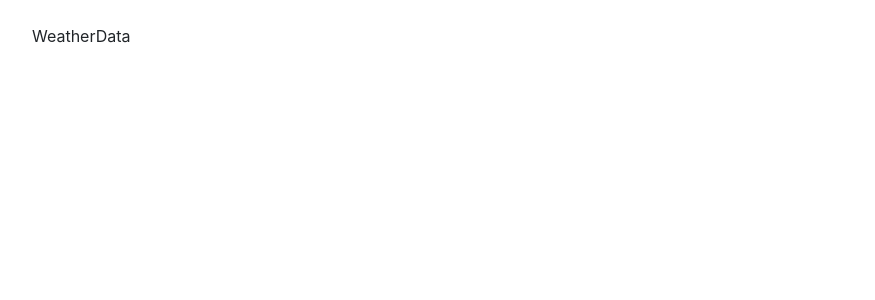
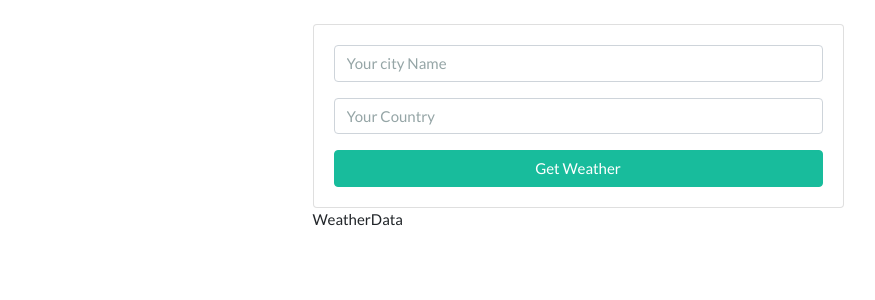
Before and after one commit to JaviOlaya/appClima, a React app: page / in a window 1280 px wide. Shown: the top 300 px of the page, without its empty margins (62-937 px from the left). Built offline with nearby package versions, Linux system fonts and the light colour scheme.

Commit message:
adding bootstrap and bootswatch style

```diff
--- a/src/app/App.js
+++ b/src/app/App.js
@@ -1,5 +1,5 @@
 import React,{Component} from 'react';
-import WheatherData from './components/WheatherData';
+import WeatherData from './components/WeatherData';
 import WheatherForm from './components/WeatherForm';
 class App extends Component{
 
@@ -7,8 +7,9 @@ class App extends Component{
         return (
           <div className="container p-4">
                  <div className="row">
-                    <div className="col-md-6">
-                        <WheatherData/>
+                    <div className="col-md-6 mx-auto">
+                        <WheatherForm/>
+                        <WeatherData/>
                     </div>
 
                  </div>
--- a/src/app/components/WeatherForm.js
+++ b/src/app/components/WeatherForm.js
@@ -8,7 +8,15 @@ const WheatherForm = props=>{
                     <input type="text" placeholder="Your city Name"
                     class="form-control" autofocus/>
                 </div>
+                <div class="form-group">
+                    <input type="text" name="country" placeholder="Your Country"
+                    class="form-control"/>
+                </div>
+                <button class="btn btn-success btn-block">
+                    Get Weather
+                </button>
              </form>
+
          </div>
     )
 
--- a/src/index.html
+++ b/src/index.html
@@ -4,7 +4,7 @@
     <meta charset="UTF-8">
     <meta name="viewport" content="width=device-width, initial-scale=1.0">
     <meta http-equiv="X-UA-Compatible" content="ie=edge">
-    <link rel="stylesheet" href="https://stackpath.bootstrapcdn.com/bootstrap/4.3.1/css/bootstrap.min.css" integrity="sha384-ggOyR0iXCbMQv3Xipma34MD+dH/1fQ784/j6cY/iJTQUOhcWr7x9JvoRxT2MZw1T" crossorigin="anonymous">
+    <link rel="stylesheet" href="https://bootswatch.com/4/flatly/bootstrap.min.css">
     <title>appClima</title>
 </head>
 <body>
```
Also changed, not shown: src/app/components/WeatherData.js (renamed from src/app/components/WheatherData.js).
